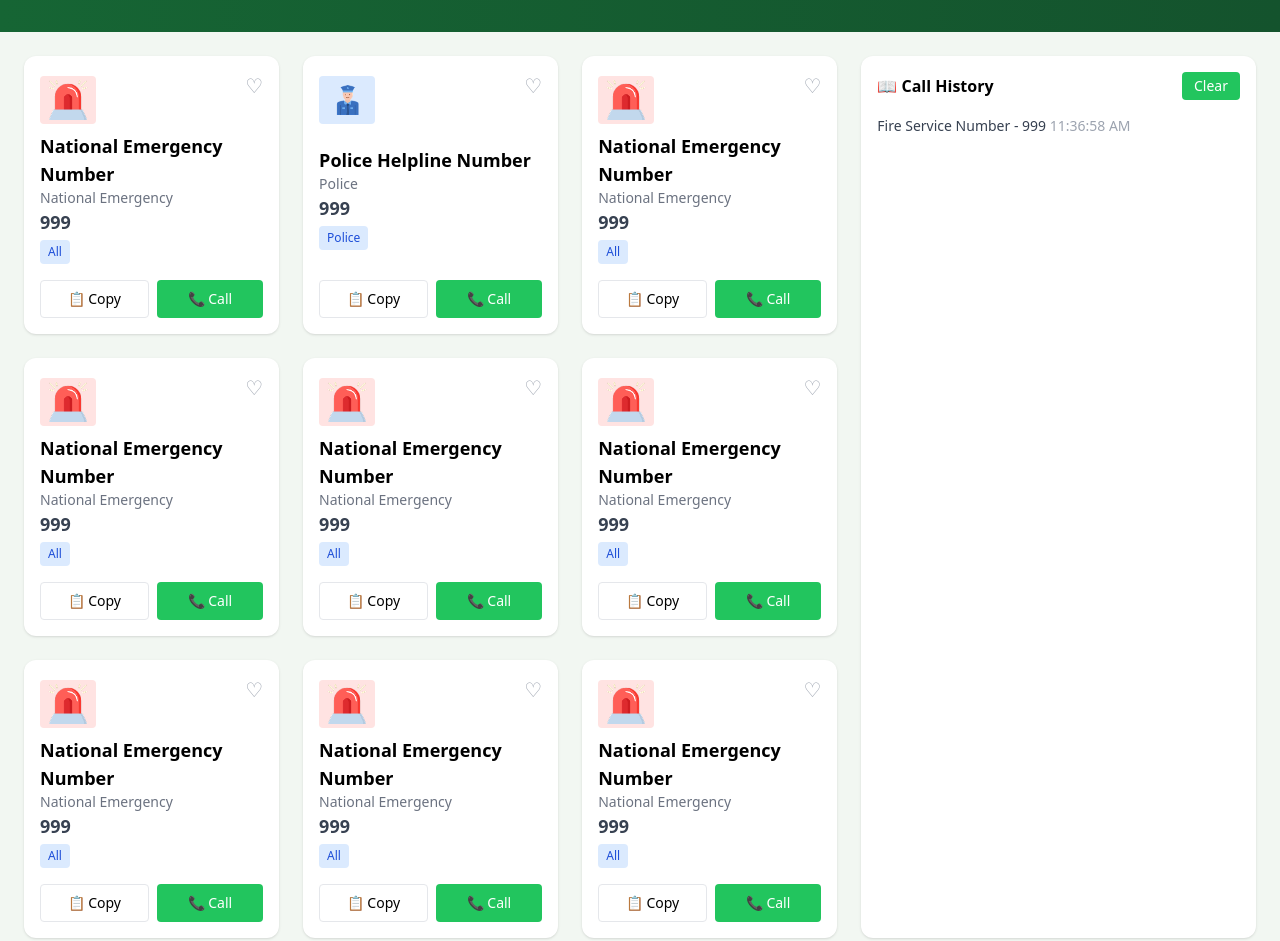
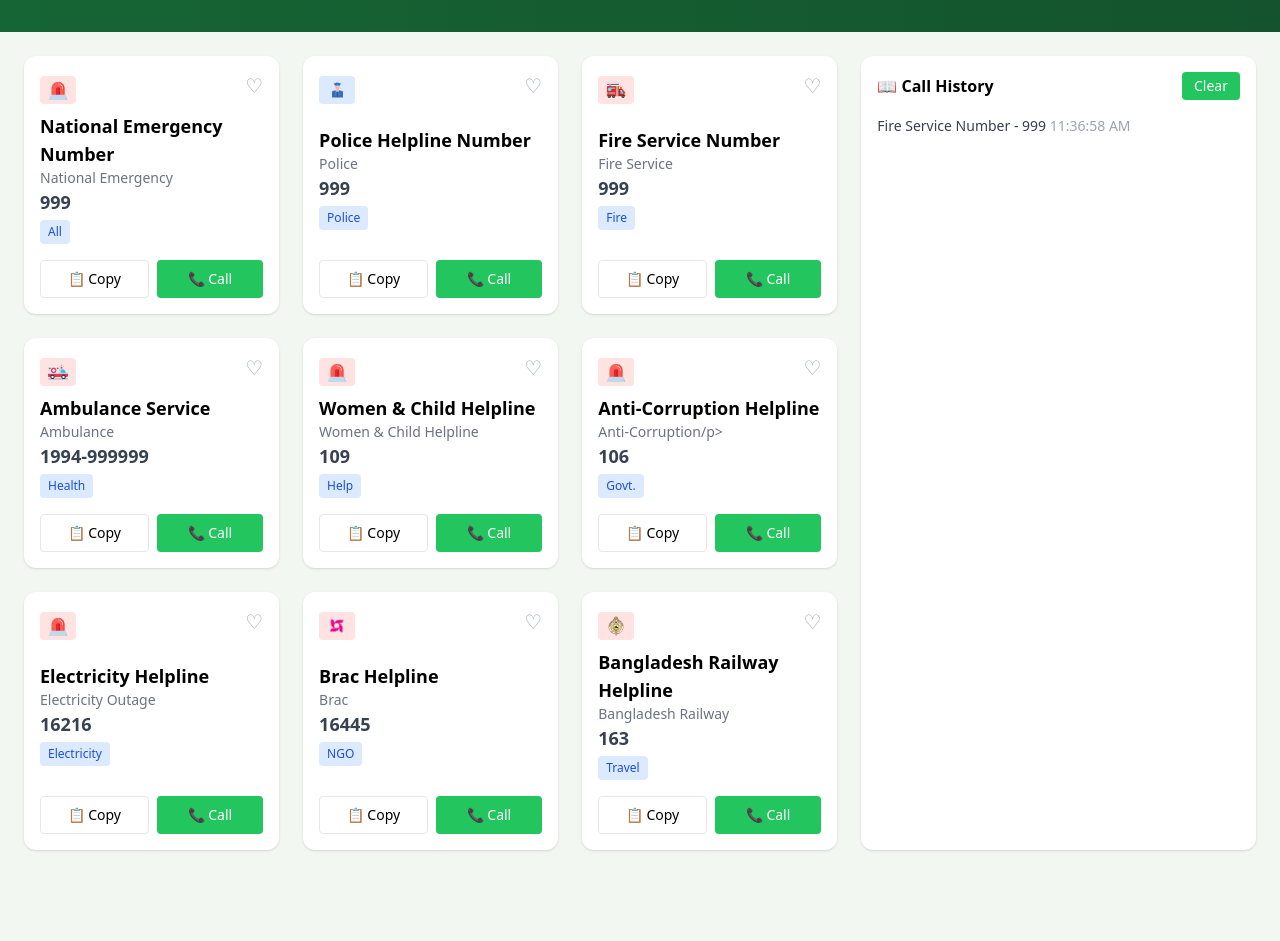
Before and after one commit to jamiajahan/pgHB2-assignment-5, a plain HTML site: page index.html in a window 1280 px wide. Shown: the part 280-1221 px from the top of the page. After the commit the page ends 1154 px from the top, so only its background shows below. Drawn offline with nearby package versions, Linux system fonts and the light colour scheme.

Commit message:
my commit 5

```diff
--- a/index.html
+++ b/index.html
@@ -12,14 +12,14 @@
 
     <!-- Navbar -->
     <nav class="flex justify-between items-center px-6 py-4 bg-white shadow">
-        <!-- Left: Logo & Name -->
+
         <div class="flex items-center gap-2">
             <img src="assets/logo.png" alt="logo" class="w-8 h-8">
             <h1 class="font-bold text-lg text-gray-800">Emergency<p>Service</p>
             </h1>
         </div>
 
-        <!-- Right: Heart, Coins, Copy -->
+
         <div class="flex items-center gap-6">
             <div class="flex items-center gap-1 text-gray-700">
                 <span id="heartCount" class="font-semibold">0</span>
@@ -57,7 +57,7 @@
 
                     <div class="flex justify-between items-start mb-2">
                         <span class="inline-block mt-1 text-xs bg-[#FFE3E2] text-blue-700 px-2 py-1 rounded"><img
-                                src="assets/emergency.png" alt="police" class="w-10 h-10"></span> <button
+                                src="assets/emergency.png" alt="emergency" class="w-5 h-5"></span> <button
                             class="heartBtn text-gray-400 hover:text-red-500 text-xl">♡</button>
                     </div>
 
@@ -87,7 +87,7 @@
 
                     <div class="flex justify-between items-start mb-2">
                         <span class="inline-block mt-1 text-xs bg-blue-100 text-blue-700 px-2 py-1 rounded"><img
-                                src="assets/police.png" alt="police" class="w-10 h-10"></span>
+                                src="assets/police.png" alt="police" class="w-5 h-5"></span>
                         <button class="heartBtn text-gray-400 hover:text-red-500 text-xl">♡</button>
                     </div>
 
@@ -117,17 +117,17 @@
 
                     <div class="flex justify-between items-start mb-2">
                         <span class="inline-block mt-1 text-xs bg-[#FFE3E2] text-blue-700 px-2 py-1 rounded"><img
-                                src="assets/emergency.png" alt="police" class="w-10 h-10"></span> <button
+                                src="assets/fire-service.png" alt="fire" class="w-5 h-5"></span> <button
                             class="heartBtn text-gray-400 hover:text-red-500 text-xl">♡</button>
                     </div>
 
                     <!-- Card info -->
                     <div class="mb-4">
-                        <h3 class="font-bold text-lg">National Emergency Number</h3>
-                        <p class="text-sm text-gray-500">National Emergency</p>
+                        <h3 class="font-bold text-lg">Fire Service Number</h3>
+                        <p class="text-sm text-gray-500">Fire Service</p>
                         <p class="text-lg font-bold text-gray-700">999</p>
                         <span
-                            class="inline-block mt-1 text-xs bg-blue-100 text-blue-700 px-2 py-1 rounded">All</span>
+                            class="inline-block mt-1 text-xs bg-blue-100 text-blue-700 px-2 py-1 rounded">Fire</span>
                     </div>
 
                     <!-- card button -->
@@ -147,17 +147,17 @@
 
                     <div class="flex justify-between items-start mb-2">
                         <span class="inline-block mt-1 text-xs bg-[#FFE3E2] text-blue-700 px-2 py-1 rounded"><img
-                                src="assets/emergency.png" alt="police" class="w-10 h-10"></span> <button
+                                src="assets/ambulance.png" alt="ambulance" class="w-5 h-5"></span> <button
                             class="heartBtn text-gray-400 hover:text-red-500 text-xl">♡</button>
                     </div>
 
                     <!-- Card info -->
                     <div class="mb-4">
-                        <h3 class="font-bold text-lg">National Emergency Number</h3>
-                        <p class="text-sm text-gray-500">National Emergency</p>
-                        <p class="text-lg font-bold text-gray-700">999</p>
+                        <h3 class="font-bold text-lg">Ambulance Service</h3>
+                        <p class="text-sm text-gray-500">Ambulance</p>
+                        <p class="text-lg font-bold text-gray-700">1994-999999</p>
                         <span
-                            class="inline-block mt-1 text-xs bg-blue-100 text-blue-700 px-2 py-1 rounded">All</span>
+                            class="inline-block mt-1 text-xs bg-blue-100 text-blue-700 px-2 py-1 rounded">Health</span>
                     </div>
 
                     <!-- card button -->
@@ -177,17 +177,17 @@
 
                     <div class="flex justify-between items-start mb-2">
                         <span class="inline-block mt-1 text-xs bg-[#FFE3E2] text-blue-700 px-2 py-1 rounded"><img
-                                src="assets/emergency.png" alt="police" class="w-10 h-10"></span> <button
+                                src="assets/emergency.png" alt="w&c" class="w-5 h-5"></span> <button
                             class="heartBtn text-gray-400 hover:text-red-500 text-xl">♡</button>
                     </div>
 
                     <!-- Card info -->
                     <div class="mb-4">
-                        <h3 class="font-bold text-lg">National Emergency Number</h3>
-                        <p class="text-sm text-gray-500">National Emergency</p>
-                        <p class="text-lg font-bold text-gray-700">999</p>
+                        <h3 class="font-bold text-lg">Women & Child Helpline</h3>
+                        <p class="text-sm text-gray-500">Women & Child Helpline</p>
+                        <p class="text-lg font-bold text-gray-700">109</p>
                         <span
-                            class="inline-block mt-1 text-xs bg-blue-100 text-blue-700 px-2 py-1 rounded">All</span>
+                            class="inline-block mt-1 text-xs bg-blue-100 text-blue-700 px-2 py-1 rounded">Help</span>
                     </div>
 
                     <!-- card button -->
@@ -207,17 +207,17 @@
 
                     <div class="flex justify-between items-start mb-2">
                         <span class="inline-block mt-1 text-xs bg-[#FFE3E2] text-blue-700 px-2 py-1 rounded"><img
-                                src="assets/emergency.png" alt="police" class="w-10 h-10"></span> <button
+                                src="assets/emergency.png" alt="anti-corruption" class="w-5 h-5"></span> <button
                             class="heartBtn text-gray-400 hover:text-red-500 text-xl">♡</button>
                     </div>
 
                     <!-- Card info -->
                     <div class="mb-4">
-                        <h3 class="font-bold text-lg">National Emergency Number</h3>
-                        <p class="text-sm text-gray-500">National Emergency</p>
-                        <p class="text-lg font-bold text-gray-700">999</p>
+                        <h3 class="font-bold text-lg">Anti-Corruption Helpline</h3>
+                        <p class="text-sm text-gray-500">Anti-Corruption/p>
+                        <p class="text-lg font-bold text-gray-700">106</p>
                         <span
-                            class="inline-block mt-1 text-xs bg-blue-100 text-blue-700 px-2 py-1 rounded">All</span>
+                            class="inline-block mt-1 text-xs bg-blue-100 text-blue-700 px-2 py-1 rounded">Govt.</span>
                     </div>
 
                     <!-- card button -->
@@ -237,17 +237,17 @@
 
                     <div class="flex justify-between items-start mb-2">
                         <span class="inline-block mt-1 text-xs bg-[#FFE3E2] text-blue-700 px-2 py-1 rounded"><img
-                                src="assets/emergency.png" alt="police" class="w-10 h-10"></span> <button
+                                src="assets/emergency.png" alt="electricity" class="w-5 h-5"></span> <button
                             class="heartBtn text-gray-400 hover:text-red-500 text-xl">♡</button>
                     </div>
 
                     <!-- Card info -->
                     <div class="mb-4">
-                        <h3 class="font-bold text-lg">National Emergency Number</h3>
-                        <p class="text-sm text-gray-500">National Emergency</p>
-                        <p class="text-lg font-bold text-gray-700">999</p>
+                        <h3 class="font-bold text-lg">Electricity Helpline</h3>
+                        <p class="text-sm text-gray-500">Electricity Outage</p>
+                        <p class="text-lg font-bold text-gray-700">16216</p>
                         <span
-                            class="inline-block mt-1 text-xs bg-blue-100 text-blue-700 px-2 py-1 rounded">All</span>
+                            class="inline-block mt-1 text-xs bg-blue-100 text-blue-700 px-2 py-1 rounded">Electricity</span>
                     </div>
 
                     <!-- card button -->
@@ -267,17 +267,17 @@
 
                     <div class="flex justify-between items-start mb-2">
                         <span class="inline-block mt-1 text-xs bg-[#FFE3E2] text-blue-700 px-2 py-1 rounded"><img
-                                src="assets/emergency.png" alt="police" class="w-10 h-10"></span> <button
+                                src="assets/brac.png" alt="NGO" class="w-5 h-5"></span> <button
                             class="heartBtn text-gray-400 hover:text-red-500 text-xl">♡</button>
                     </div>
 
                     <!-- Card info -->
                     <div class="mb-4">
-                        <h3 class="font-bold text-lg">National Emergency Number</h3>
-                        <p class="text-sm text-gray-500">National Emergency</p>
-                        <p class="text-lg font-bold text-gray-700">999</p>
+                        <h3 class="font-bold text-lg">Brac Helpline</h3>
+                        <p class="text-sm text-gray-500">Brac</p>
+                        <p class="text-lg font-bold text-gray-700">16445</p>
                         <span
-                            class="inline-block mt-1 text-xs bg-blue-100 text-blue-700 px-2 py-1 rounded">All</span>
+                            class="inline-block mt-1 text-xs bg-blue-100 text-blue-700 px-2 py-1 rounded">NGO</span>
                     </div>
 
                     <!-- card button -->
@@ -297,17 +297,17 @@
 
                     <div class="flex justify-between items-start mb-2">
                         <span class="inline-block mt-1 text-xs bg-[#FFE3E2] text-blue-700 px-2 py-1 rounded"><img
-                                src="assets/emergency.png" alt="police" class="w-10 h-10"></span> <button
+                                src="assets/Bangladesh-Railway.png" alt="travel" class="w-5 h-5"></span> <button
                             class="heartBtn text-gray-400 hover:text-red-500 text-xl">♡</button>
                     </div>
 
                     <!-- Card info -->
                     <div class="mb-4">
-                        <h3 class="font-bold text-lg">National Emergency Number</h3>
-                        <p class="text-sm text-gray-500">National Emergency</p>
-                        <p class="text-lg font-bold text-gray-700">999</p>
+                        <h3 class="font-bold text-lg">Bangladesh Railway Helpline </h3>
+                        <p class="text-sm text-gray-500">Bangladesh Railway</p>
+                        <p class="text-lg font-bold text-gray-700">163</p>
                         <span
-                            class="inline-block mt-1 text-xs bg-blue-100 text-blue-700 px-2 py-1 rounded">All</span>
+                            class="inline-block mt-1 text-xs bg-blue-100 text-blue-700 px-2 py-1 rounded">Travel</span>
                     </div>
 
                     <!-- card button -->
@@ -332,7 +332,7 @@
                 <button class="bg-green-500 text-white px-3 py-1 rounded text-sm hover:bg-green-600">Clear</button>
             </div>
             <ul class="space-y-2 text-sm text-gray-700">
-                <!-- History items will appear here dynamically -->
+
                 <li>Fire Service Number - 999 <span class="text-gray-400">11:36:58 AM</span></li>
             </ul>
         </aside>
```
